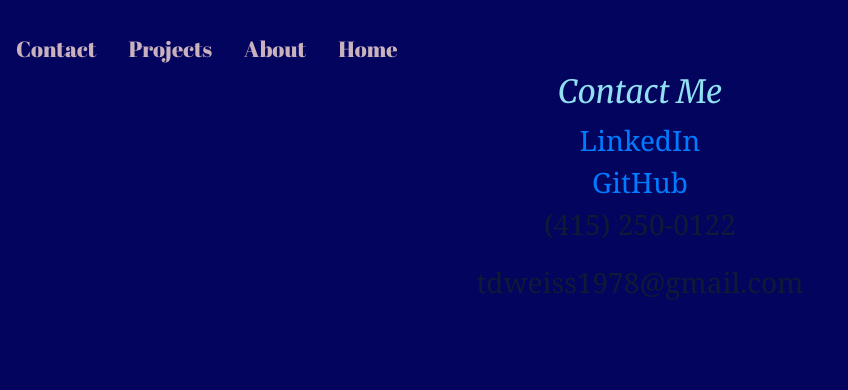
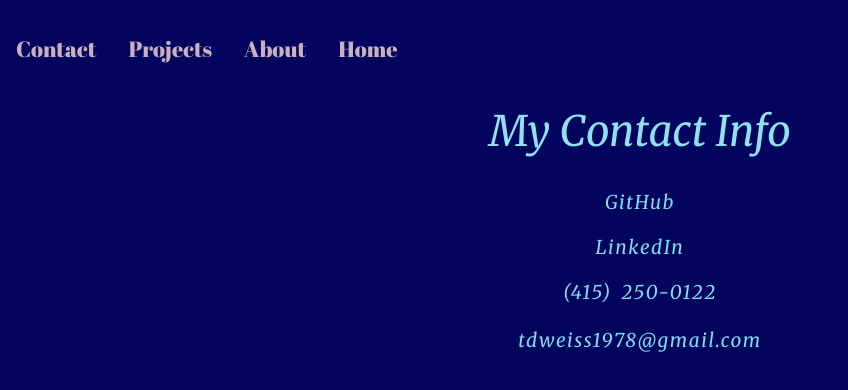
Before and after one commit to tdw78/Tim-Weiss, a React (Create React App) app: page /contact in a window 1280 px wide. Shown: the top 390 px of the page, without its empty margins (0-848 px from the left). Built offline with nearby package versions, Linux system fonts and the light colour scheme.

Commit message:
Contact Complete

```diff
--- a/src/App.css
+++ b/src/App.css
@@ -23,9 +23,12 @@
 }
 
 .list-group {
-  color: #101935;
-  font-family: "Georgia";
-  font-size: 28px;
+  color: #81DCEE;
+  font-family: 'Merriweather', serif;
+  font-size: 19px;
+  line-height: 1.7;
+  word-spacing: 4px;
+  letter-spacing: .1rem;
 }
 
 .nav-link {
--- a/src/components/Contact.js
+++ b/src/components/Contact.js
@@ -4,14 +4,28 @@ import React, { Component } from 'react';
 class Contact extends Component {
 
   render () {
+    const titleStyle = {
+      fontSize: 42,
+      paddingBottom: 22,
+      paddingTop: 33
+    }
+    const listStyle = {
+      color: "#81DCEE"
+    }
+    const spacing = {
+      lineHeight: 3,
+      color: "#81DCEE"
+    }
+
     return (
       <div>
         <div className="main">
-          <h2>Contact Me</h2>
+          <h2 style={titleStyle}>My Contact Info</h2>
 
           <div class="list-group">
-            <a href="https://www.linkedin.com/in/-timothyweiss/" target="_blank" >LinkedIn</a>
-            <a href="https://github.com/tdw78" target="_blank">GitHub</a>
+          <a style={listStyle} href="https://github.com/tdw78" target="_blank">GitHub</a>
+            <a style={listStyle, spacing} href="https://www.linkedin.com/in/-timothyweiss/" target="_blank" >LinkedIn</a>
+            {/* <a style={listStyle, spacing} href="https://github.com/tdw78" target="_blank">GitHub</a> */}
             <p>(415) 250-0122</p>
             <p>tdweiss1978@gmail.com</p>
           </div>
```
